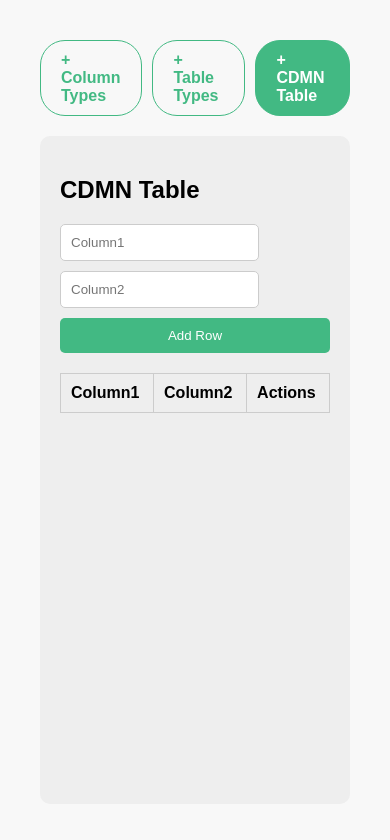
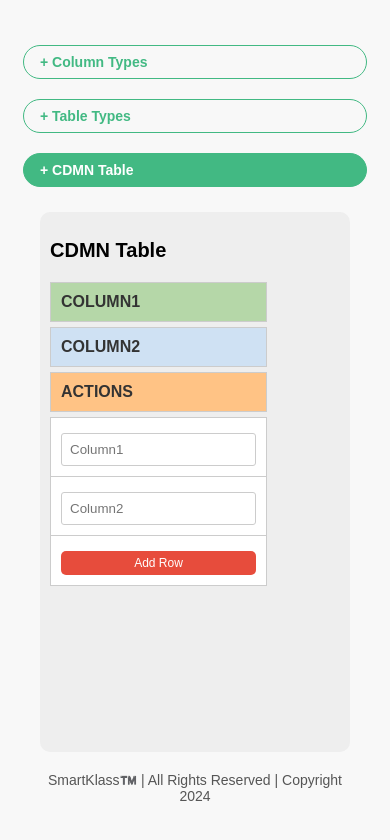
Before and after one commit to clintonimaroo/cdmn-research, a Vue app: page /cdmn-table in a window 390 px wide. Shown: the top 840 px of the page. Built offline with nearby package versions, Linux system fonts and the light colour scheme.

Commit message:
Updated Ui

```diff
--- a/src/App.vue
+++ b/src/App.vue
@@ -8,5 +8,11 @@
     <div class="container">
       <router-view></router-view>
     </div>
+    <footer>
+      SmartKlass™️ | All Rights Reserved | Copyright 2024
+    </footer>
   </div>
 </template>
+
+<style>
+</style>
--- a/src/assets/styles.css
+++ b/src/assets/styles.css
@@ -56,3 +56,148 @@ h2 {
     margin-bottom: 20px;
     align-self: flex-start;
 }
+
+form {
+    width: 100%;
+}
+
+table {
+    width: 40%;
+    border-collapse: collapse;
+    margin-bottom: 20px;
+}
+
+th,
+td {
+    padding: 10px;
+    border: 1px solid #ccc;
+    text-align: left;
+}
+
+th {
+    background-color: #ffc385;
+    color: #333;
+}
+
+td {
+    background-color: #fff;
+}
+
+td input {
+    width: 100%;
+    padding: 8px;
+    border: 1px solid #ccc;
+    border-radius: 3px;
+    box-sizing: border-box;
+}
+
+tr:nth-child(even) td {
+    background-color: #f9f9f9;
+}
+
+button {
+    padding: 10px 20px;
+    border: none;
+    background-color: #42b983;
+    color: white;
+    border-radius: 5px;
+    cursor: pointer;
+}
+
+td button {
+    background-color: #e74c3c;
+    padding: 5px 10px;
+    border: none;
+    border-radius: 5px;
+    color: white;
+    cursor: pointer;
+}
+
+footer {
+    margin-top: 20px;
+    text-align: center;
+    width: 100%;
+    color: #555;
+    font-size: 14px;
+}
+
+/* Media Queries for Responsiveness */
+@media (max-width: 768px) {
+    .container {
+        padding: 10px;
+    }
+
+    h2 {
+        font-size: 20px;
+    }
+
+    th,
+    td {
+        padding: 8px;
+    }
+
+    button {
+        padding: 8px 16px;
+        font-size: 14px;
+    }
+
+    td button {
+        padding: 4px 8px;
+        font-size: 12px;
+    }
+
+    nav a {
+        padding: 8px 16px;
+        font-size: 14px;
+    }
+}
+
+@media (max-width: 480px) {
+    nav {
+        flex-direction: column;
+        align-items: center;
+    }
+
+    nav a {
+        width: 100%;
+        margin: 5px 0;
+    }
+
+    table,
+    th,
+    td {
+        display: block;
+    }
+
+    th,
+    td {
+        width: 100%;
+        box-sizing: border-box;
+    }
+
+    th,
+    td:not(:last-child) {
+        border-bottom: none;
+    }
+
+    th,
+    td::before {
+        content: attr(data-label);
+        font-weight: bold;
+        text-transform: uppercase;
+        display: block;
+        margin-bottom: 5px;
+    }
+
+    td input {
+        width: calc(100% - 20px);
+    }
+
+    button {
+        width: 100%;
+    }
+
+    td button {
+        width: 100%;
+    }
+}
--- a/src/components/CDMNTable.vue
+++ b/src/components/CDMNTable.vue
@@ -2,64 +2,94 @@
   <div>
     <h2>CDMN Table</h2>
     <form @submit.prevent="addRow">
-      <div v-for="(column, index) in columns" :key="index">
-        <input v-model="newRow[column]" :placeholder="column" />
-      </div>
-      <button type="submit">Add Row</button>
-    </form>
       <table>
         <thead>
           <tr>
-          <th v-for="column in columns" :key="column">{{ column }}</th>
+            <th v-for="(column, index) in columns" :key="index" :class="getColumnClass(index)">{{ column }}</th>
             <th>Actions</th>
           </tr>
         </thead>
         <tbody>
+          <tr>
+            <td v-for="(column, index) in columns" :key="index"><input v-model="newRow[column]" :placeholder="column" />
+            </td>
+            <td><button type="submit">Add Row</button></td>
+          </tr>
           <tr v-for="(row, index) in rows" :key="index">
             <td v-for="column in columns" :key="column">{{ row[column] }}</td>
-          <td>
-            <button @click="removeRow(index)">Remove</button>
-          </td>
+            <td><button @click="removeRow(index)">Remove</button></td>
           </tr>
         </tbody>
       </table>
+    </form>
   </div>
 </template>
 
 <script>
+import { saveToLocalStorage, loadFromLocalStorage } from '@/utils/storage';
+
 export default {
   name: 'CDMNTable',
   data() {
     return {
       columns: ['Column1', 'Column2'], // Replace with dynamic columns if needed
       newRow: {},
-      rows: []
+      rows: loadFromLocalStorage('rows') || []
     };
   },
   methods: {
     addRow() {
       this.rows.push({ ...this.newRow });
       this.newRow = {};
+      saveToLocalStorage('rows', this.rows);
     },
     removeRow(index) {
       this.rows.splice(index, 1);
+      saveToLocalStorage('rows', this.rows);
+    },
+    getColumnClass(index) {
+      return index % 2 === 0 ? 'column-even' : 'column-odd';
     }
   }
 };
 </script>
 
 <style scoped>
-form {
-  display: flex;
-  flex-direction: column;
-  margin-bottom: 20px;
-  gap: 10px;
+th {
+  color: #333;
 }
 
-input {
+.column-even {
+  background-color: #b5d7a8;
+}
+
+.column-odd {
+  background-color: #cfe1f3;
+}
+
+table {
+  width: 80%;
+  border-collapse: collapse;
+  margin-bottom: 20px;
+}
+
+th,
+td {
   padding: 10px;
   border: 1px solid #ccc;
-  border-radius: 5px;
+  text-align: left;
+}
+
+td input {
+  width: 100%;
+  padding: 8px;
+  border: 1px solid #ccc;
+  border-radius: 3px;
+  box-sizing: border-box;
+}
+
+tr:nth-child(even) td {
+  background-color: #f9f9f9;
 }
 
 button {
@@ -71,18 +101,6 @@ button {
   cursor: pointer;
 }
 
-table {
-  width: 100%;
-  border-collapse: collapse;
-  }
-
-  th,
-  td {
-    border: 1px solid #ccc;
-    padding: 10px;
-    text-align: left;
-  }
-
 td button {
   background-color: #e74c3c;
   padding: 5px 10px;
--- a/src/components/ColumnTypes.vue
+++ b/src/components/ColumnTypes.vue
@@ -2,26 +2,40 @@
   <div>
     <h2>Column Types</h2>
     <form @submit.prevent="addColumnType">
-      <input v-model="newColumnType.name" placeholder="Name" required />
-      <input v-model="newColumnType.dataType" placeholder="Data Type" required />
-      <button type="submit">Add Column Type</button>
+      <table>
+        <thead>
+          <tr>
+            <th>Name</th>
+            <th>Data Type</th>
+            <th>Actions</th>
+          </tr>
+        </thead>
+        <tbody>
+          <tr>
+            <td><input v-model="newColumnType.name" placeholder="Name" required /></td>
+            <td><input v-model="newColumnType.dataType" placeholder="Data Type" required /></td>
+            <td><button type="submit">Add Column Type</button></td>
+          </tr>
+          <tr v-for="(type, index) in columnTypes" :key="index">
+            <td>{{ type.name }}</td>
+            <td>{{ type.dataType }}</td>
+            <td><button @click="removeColumnType(index)">Remove</button></td>
+          </tr>
+        </tbody>
+      </table>
     </form>
-    <ul>
-      <li v-for="(type, index) in columnTypes" :key="index">
-        {{ type.name }} ({{ type.dataType }})
-        <button @click="removeColumnType(index)">Remove</button>
-      </li>
-    </ul>
   </div>
 </template>
 
 <script>
+import { saveToLocalStorage, loadFromLocalStorage } from '@/utils/storage';
+
 export default {
   name: 'ColumnTypes',
   data() {
     return {
       newColumnType: { name: '', dataType: '' },
-      columnTypes: []
+      columnTypes: loadFromLocalStorage('columnTypes') || []
     };
   },
   methods: {
@@ -29,9 +43,11 @@ export default {
       this.columnTypes.push({ ...this.newColumnType });
       this.newColumnType.name = '';
       this.newColumnType.dataType = '';
+      saveToLocalStorage('columnTypes', this.columnTypes);
     },
     removeColumnType(index) {
       this.columnTypes.splice(index, 1);
+      saveToLocalStorage('columnTypes', this.columnTypes);
     }
   }
 };
@@ -49,7 +65,6 @@ input {
   padding: 10px;
   border: 1px solid #ccc;
   border-radius: 5px;
-  width: 300px;
 }
 
 button {
@@ -59,31 +74,6 @@ button {
   color: white;
   border-radius: 5px;
   cursor: pointer;
-  width: 320px;
 }
 
-ul {
-  list-style: none;
-  padding: 0;
-}
-
-li {
-  display: flex;
-  justify-content: space-between;
-  padding: 10px;
-  background-color: #f0f0f0;
-  border-radius: 5px;
-  margin-bottom: 10px;
-}
-
-li button {
-  background-color: #e74c3c;
-  padding: 5px 10px;
-  border: none;
-  border-radius: 5px;
-  color: white;
-  cursor: pointer;
-}
-
-
 </style>
--- a/src/components/TableTypes.vue
+++ b/src/components/TableTypes.vue
@@ -2,31 +2,49 @@
   <div>
     <h2>Table Types</h2>
     <form @submit.prevent="addTableType">
-      <input v-model="newTableType.name" placeholder="Name" required />
-      <select v-model="newTableType.fixed">
-        <option value="true">Fixed</option>
-        <option value="false">Variable</option>
-      </select>
-      <input v-if="newTableType.fixed === 'true'" v-model="newTableType.columns" placeholder="Number of Columns"
-        type="number" min="1" required />
-      <button type="submit">Add Table Type</button>
+      <table>
+        <thead>
+          <tr>
+            <th>Name</th>
+            <th>Fixed/Variable</th>
+            <th>Columns (if Fixed)</th>
+            <th>Actions</th>
+          </tr>
+        </thead>
+        <tbody>
+          <tr>
+            <td><input v-model="newTableType.name" placeholder="Name" required /></td>
+            <td>
+              <select v-model="newTableType.fixed">
+                <option value="true">Fixed</option>
+                <option value="false">Variable</option>
+              </select>
+            </td>
+            <td><input v-if="newTableType.fixed === 'true'" v-model="newTableType.columns"
+                placeholder="Number of Columns" type="number" min="1" required /></td>
+            <td><button type="submit">Add Table Type</button></td>
+          </tr>
+          <tr v-for="(type, index) in tableTypes" :key="index">
+            <td>{{ type.name }}</td>
+            <td>{{ type.fixed ? 'Fixed' : 'Variable' }}</td>
+            <td>{{ type.fixed ? type.columns : 'N/A' }}</td>
+            <td><button @click="removeTableType(index)">Remove</button></td>
+          </tr>
+        </tbody>
+      </table>
     </form>
-    <ul>
-      <li v-for="(type, index) in tableTypes" :key="index">
-        {{ type.name }} ({{ type.fixed ? 'Fixed' : 'Variable' }})
-        <button @click="removeTableType(index)">Remove</button>
-      </li>
-    </ul>
   </div>
 </template>
 
 <script>
+import { saveToLocalStorage, loadFromLocalStorage } from '@/utils/storage';
+
 export default {
   name: 'TableTypes',
   data() {
     return {
       newTableType: { name: '', fixed: 'true', columns: '' },
-      tableTypes: []
+      tableTypes: loadFromLocalStorage('tableTypes') || []
     };
   },
   methods: {
@@ -35,58 +53,19 @@ export default {
       this.newTableType.name = '';
       this.newTableType.fixed = 'true';
       this.newTableType.columns = '';
+      saveToLocalStorage('tableTypes', this.tableTypes);
     },
     removeTableType(index) {
       this.tableTypes.splice(index, 1);
+      saveToLocalStorage('tableTypes', this.tableTypes);
     }
   }
 };
 </script>
 
 <style scoped>
-form {
-  display: flex;
-  flex-direction: column;
-  margin-bottom: 20px;
-  gap: 10px;
-}
-
-input,
-select {
-  padding: 10px;
-  border: 1px solid #ccc;
-  border-radius: 5px;
-}
-
-button {
-  padding: 10px 20px;
-  border: none;
-  background-color: #42b983;
-  color: white;
-  border-radius: 5px;
-  cursor: pointer;
-}
-
-ul {
-  list-style: none;
-  padding: 0;
-}
-
-li {
-  display: flex;
-  justify-content: space-between;
-  padding: 10px;
-  background-color: #f0f0f0;
-  border-radius: 5px;
-  margin-bottom: 10px;
-}
-
-li button {
-  background-color: #e74c3c;
-  padding: 5px 10px;
-  border: none;
-  border-radius: 5px;
-  color: white;
-  cursor: pointer;
+th {
+  background-color: #eb9ba4;
+  color: #333;
 }
 </style>
--- /dev/null
+++ b/src/utils/storage.js
@@ -0,0 +1,8 @@
+export function saveToLocalStorage(key, value) {
+    localStorage.setItem(key, JSON.stringify(value));
+}
+
+export function loadFromLocalStorage(key) {
+    const value = localStorage.getItem(key);
+    return value ? JSON.parse(value) : null;
+}
```
Lines whose indentation alone changed are shown as unchanged.
